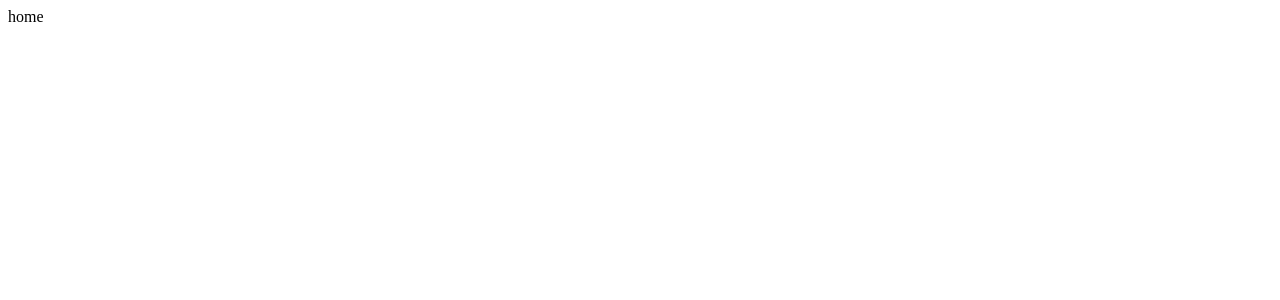
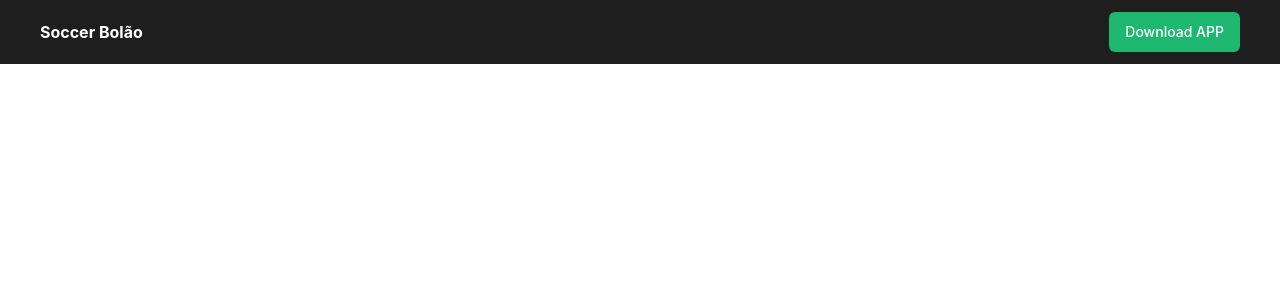
Before and after one commit to emanoeledevapps/soccerbolao-website, a Next.js app: page / in a window 1280 px wide. Shown: the top 300 px of the page. Built offline with nearby package versions, Linux system fonts and the light colour scheme.

Commit message:
feat: update tailwind and initial header

```diff
--- a/app/(home)/page.tsx
+++ b/app/(home)/page.tsx
@@ -1,3 +1,4 @@
+import { Header } from '@/components/Header/Header'
 import type { Metadata } from 'next'
 
 export const metadata: Metadata = {
@@ -6,8 +7,9 @@ export const metadata: Metadata = {
 
 export default function Home() {
   return (
-    <div>
-      home
-    </div>
+    <>
+      <Header />
+
+    </>
   )
 }
--- a/app/layout.tsx
+++ b/app/layout.tsx
@@ -1,4 +1,5 @@
 import type { Metadata } from 'next'
+import '@/styles/globals.css'
 
 export const metadata: Metadata = {
   title: 'Home',
--- /dev/null
+++ b/components/Header/Header.tsx
@@ -0,0 +1,15 @@
+import { Button } from "../ui/button";
+
+export function Header() {
+  return (
+    <header className="h-16 w-screen bg-gray-1">
+      <div className="container mx-auto px-10 flex items-center justify-between h-full">
+        <h1 className="font-bold text-white">Soccer Bolão</h1>
+
+        <Button>
+          Download APP
+        </Button>
+      </div>
+    </header>
+  )
+}
--- a/components/ui/button.tsx
+++ b/components/ui/button.tsx
@@ -9,11 +9,11 @@ const buttonVariants = cva(
   {
     variants: {
       variant: {
-        default: "bg-primary text-primary-foreground hover:bg-primary/90",
+        default: "bg-green-1 text-white hover:bg-green-1/90",
         destructive:
           "bg-destructive text-destructive-foreground hover:bg-destructive/90",
         outline:
-          "border border-input bg-background hover:bg-accent hover:text-accent-foreground",
+          "border border-green-1 bg-transparent hover:bg-accent hover:text-accent-foreground",
         secondary:
           "bg-secondary text-secondary-foreground hover:bg-secondary/80",
         ghost: "hover:bg-accent hover:text-accent-foreground",
--- a/package.json
+++ b/package.json
@@ -28,7 +28,7 @@
     "eslint": "8.39.0",
     "eslint-config-next": "^15.3.1",
     "postcss": "^8.4.23",
-    "tailwindcss": "^3.3.1",
+    "tailwindcss": "^3.4.1",
     "typescript": "5.0.4"
   }
 }
--- a/tailwind.config.js
+++ b/tailwind.config.js
@@ -5,9 +5,6 @@ module.exports = {
     "./app/**/*.{js,ts,jsx,tsx,mdx}",
     "./pages/**/*.{js,ts,jsx,tsx,mdx}",
     "./components/**/*.{js,ts,jsx,tsx,mdx}",
-
-    // Or if using `src` directory:
-    "./src/**/*.{js,ts,jsx,tsx,mdx}",
   ],
   theme: {
   	extend: {
@@ -52,7 +49,8 @@ module.exports = {
   				'3': 'hsl(var(--chart-3))',
   				'4': 'hsl(var(--chart-4))',
   				'5': 'hsl(var(--chart-5))'
-  			}
+  			},
+			"green-1": "#1eb76f"
   		},
   		borderRadius: {
   			lg: 'var(--radius)',
```
Also changed, not shown: 2 other files (tests, documents, lock files or other folders).
